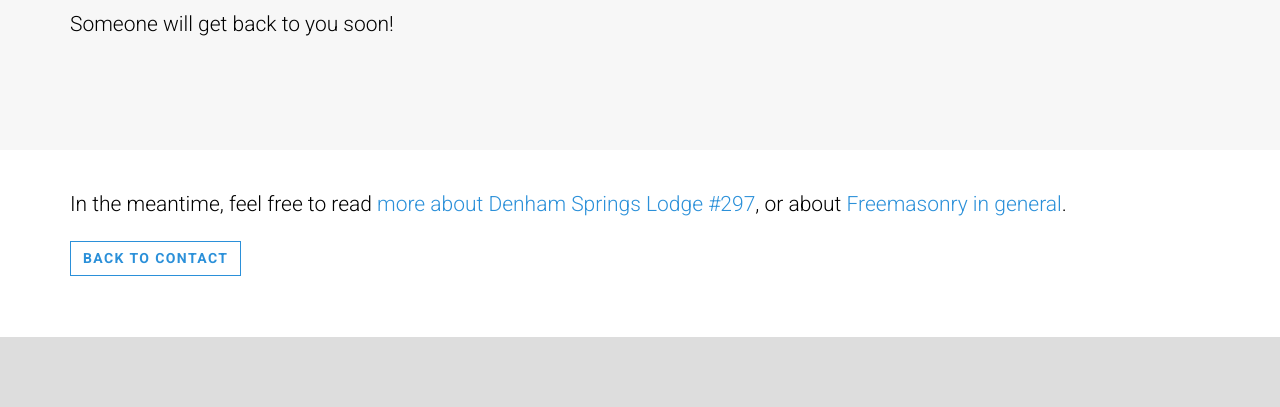
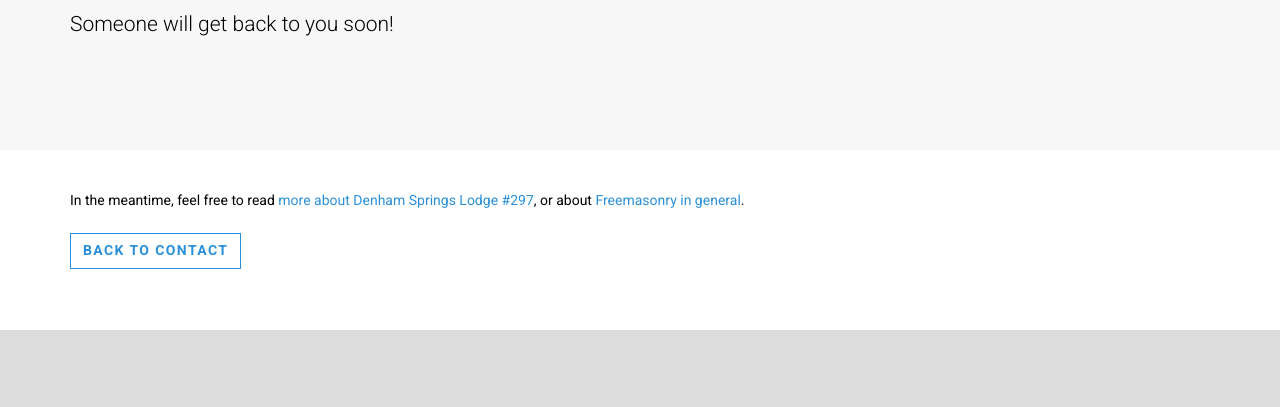
Before and after one commit to scoknig/dsmasoniclodge, a plain HTML site: page contact-thanks.html in a window 1280 px wide. Shown: the part 270-677 px from the top of the page. Drawn offline with nearby package versions, Linux system fonts and the light colour scheme.

Commit message:
Edited contact-thanks page

```diff
--- a/contact-thanks.html
+++ b/contact-thanks.html
@@ -65,7 +65,7 @@
     </section>
     <section class="section--no-padding">
         <div class="container intro-text">
-            <p class="lead">In the meantime, feel free to read <a href="about.html">more about Denham Springs Lodge #297</a>, or about <a href="https://la-mason.com/what-is-freemasonry/">Freemasonry in general</a>.</p>
+            <p>In the meantime, feel free to read <a href="about.html">more about Denham Springs Lodge #297</a>, or about <a href="https://la-mason.com/what-is-freemasonry/">Freemasonry in general</a>.</p>
             <p><a href="contact.html" class="btn btn-ghost">Back to Contact</a></p>
         </div>
     </section>
```
